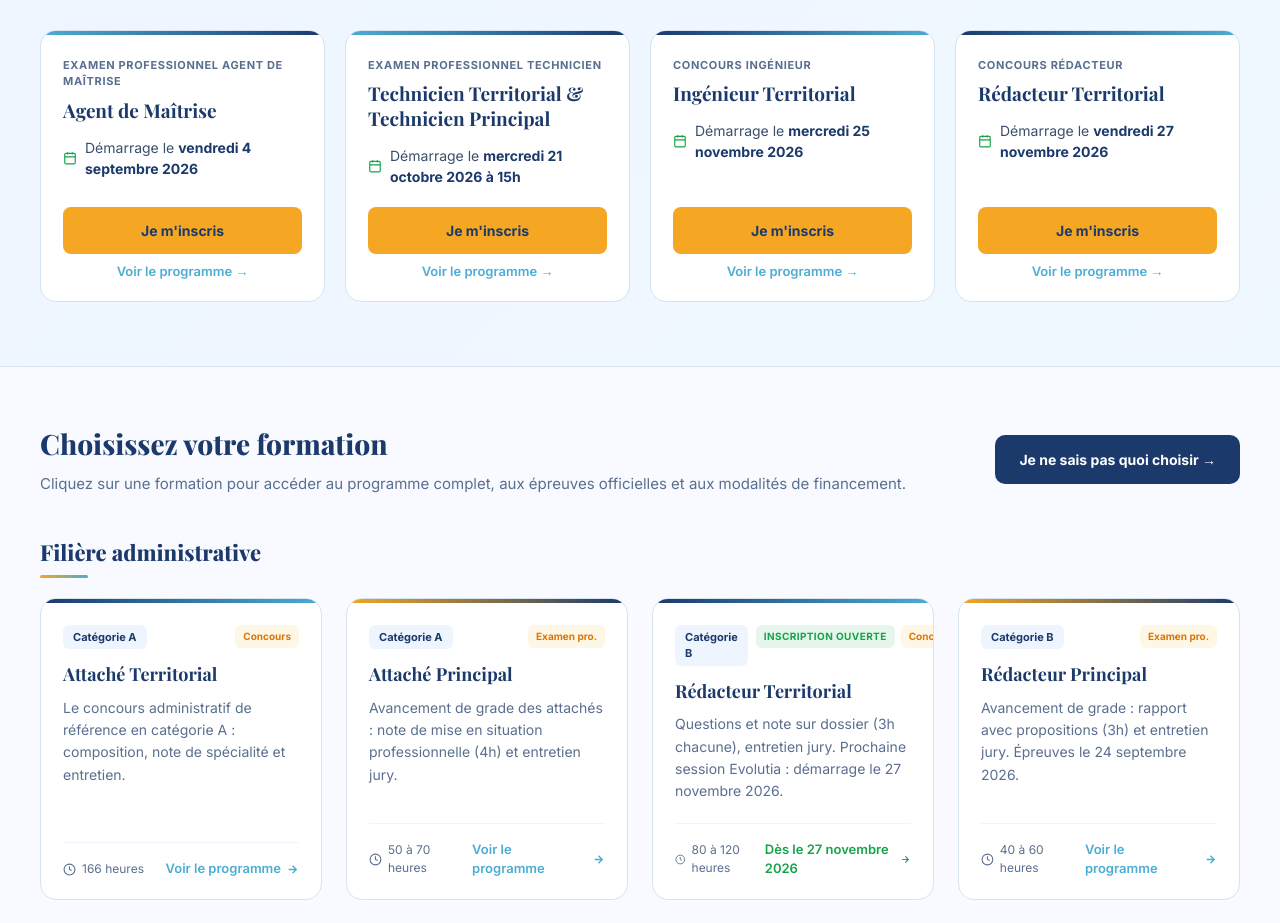
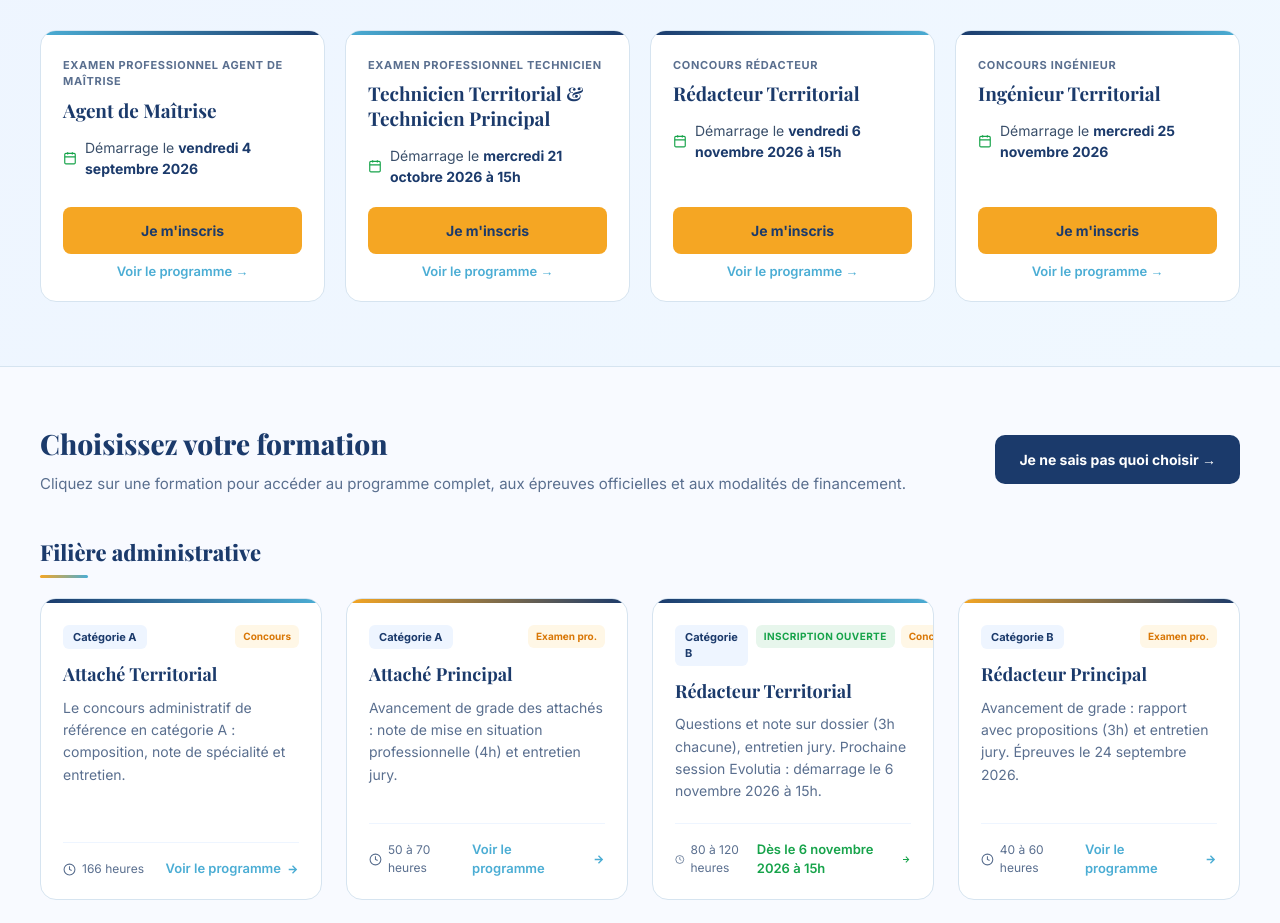
Before and after one commit to jmd971/evolutia, a Next.js app: page /formations in a window 1280 px wide. Shown: the part 840-1763 px from the top of the page. Built offline with nearby package versions, Linux system fonts and the light colour scheme; no server answers.

Commit message:
Rédacteur territorial : démarrage le vendredi 6 novembre 2026 à 15h (#39)
* Rédacteur territorial : démarrage de la préparation le vendredi 6 novembre 2026 à 15h

* Rédacteur territorial : démarrage de la préparation le vendredi 6 novembre 2026 à 15h

```diff
--- a/app/formations/data.ts
+++ b/app/formations/data.ts
@@ -277,7 +277,7 @@ export const FORMATIONS: Record<string, Formation> = {
     categorie: "Catégorie B",
     filiere: "Filière administrative",
     type: "Concours",
-    descCourte: "Questions et note sur dossier (3h chacune), entretien jury. Prochaine session Evolutia : démarrage le 27 novembre 2026.",
+    descCourte: "Questions et note sur dossier (3h chacune), entretien jury. Prochaine session Evolutia : démarrage le 6 novembre 2026 à 15h.",
     seoTitle: "Préparation Concours Rédacteur Territorial Guadeloupe 2026-2027 | Evolutia",
     seoDesc: "Préparez le concours de rédacteur territorial en Guadeloupe : questions, note sur dossier, entretien. Session 2027, financement CPF. Evolutia, Les Abymes.",
     accroche: "Le concours de rédacteur territorial (catégorie B) est la porte d'entrée des missions administratives qualifiées : instruction de dossiers, rédaction d'actes, comptabilité, gestion. Les concours de rédacteur et de rédacteur principal de 2e classe sont organisés aux mêmes dates en 2027 — notre préparation couvre les deux.",
@@ -306,14 +306,14 @@ export const FORMATIONS: Record<string, Formation> = {
     color: "#1B3A6B",
     accent: "#4BADD4",
     datesCles: [
-      { label: "Démarrage de la préparation Evolutia", date: "Vendredi 27 novembre 2026", statut: "ouvert" },
+      { label: "Démarrage de la préparation Evolutia", date: "Vendredi 6 novembre 2026 à 15h", statut: "ouvert" },
       { label: "Inscriptions au concours (session 2027)", date: "2 fév. → 10 mars 2027", statut: "bientot" },
       { label: "Épreuves écrites", date: "14 octobre 2027", statut: "bientot" },
     ],
     session: {
       intitule: "Concours Rédacteur",
-      demarrage: "vendredi 27 novembre 2026",
-      demarrageISO: "2026-11-27",
+      demarrage: "vendredi 6 novembre 2026 à 15h",
+      demarrageISO: "2026-11-06",
       inscription: "ouverte",
     },
     programmeDetaille: {
```
Also changed, not shown: 1 other file (tests, documents, lock files or other folders).
